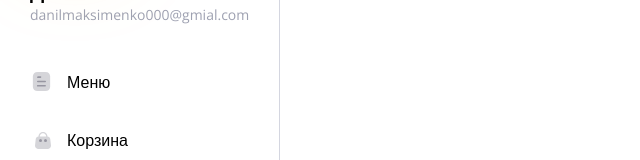
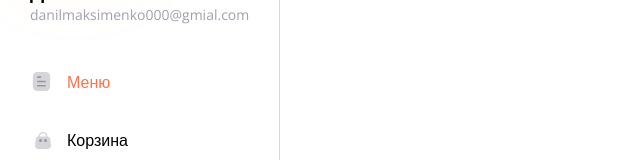
Before and after one commit to danil-maksimenko/online-food-delivery, a React (Vite) app: page / in a window 1280 px wide. Shown: the part 167-327 px from the top of the page, without its empty margins (0-640 px from the left). Built offline with nearby package versions, Linux system fonts and the light colour scheme.

Commit message:
variant with useLocation hook

```diff
--- a/src/layout/Layout/Layout.module.css
+++ b/src/layout/Layout/Layout.module.css
@@ -32,6 +32,14 @@
   color: var(--text-color);
 }
 
+.link:hover {
+  color: var(--primary-color);
+}
+
+.active {
+  color: var(--primary-color);
+}
+
 .user {
   margin-bottom: 46px;
 }
--- a/src/layout/Layout/Layout.tsx
+++ b/src/layout/Layout/Layout.tsx
@@ -1,8 +1,16 @@
-import { Link, Outlet } from "react-router";
+import { Link, Outlet, useLocation } from "react-router";
 import styles from "./Layout.module.css";
 import Button from "../../components/Button/Button";
+import { useEffect } from "react";
+import cn from "classnames";
 
 export function Layout() {
+  const location = useLocation();
+
+  useEffect(() => {
+    console.log(location);
+  }, [location]);
+
   return (
     <div className={styles["layout"]}>
       <div className={styles["sidebar"]}>
@@ -17,7 +25,12 @@
         </div>
 
         <div className={styles["menu"]}>
-          <Link to="/" className={styles["link"]}>
+          <Link
+            to="/"
+            className={cn(styles["link"], {
+              [styles.active]: location.pathname === "/",
+            })}
+          >
             <img src="/menu-icon.svg" alt="Иконка меню" />
             Меню
           </Link>
```
